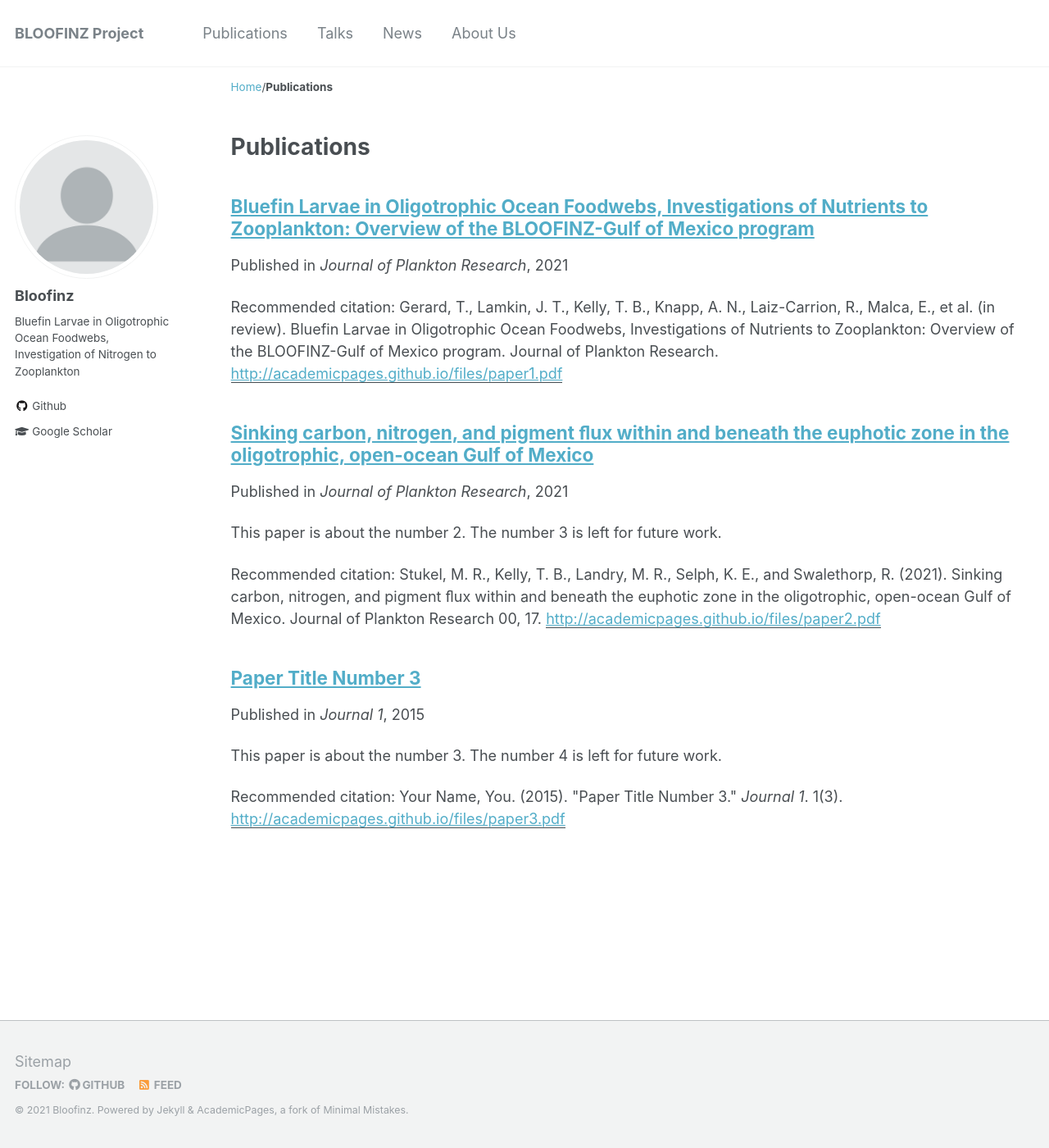
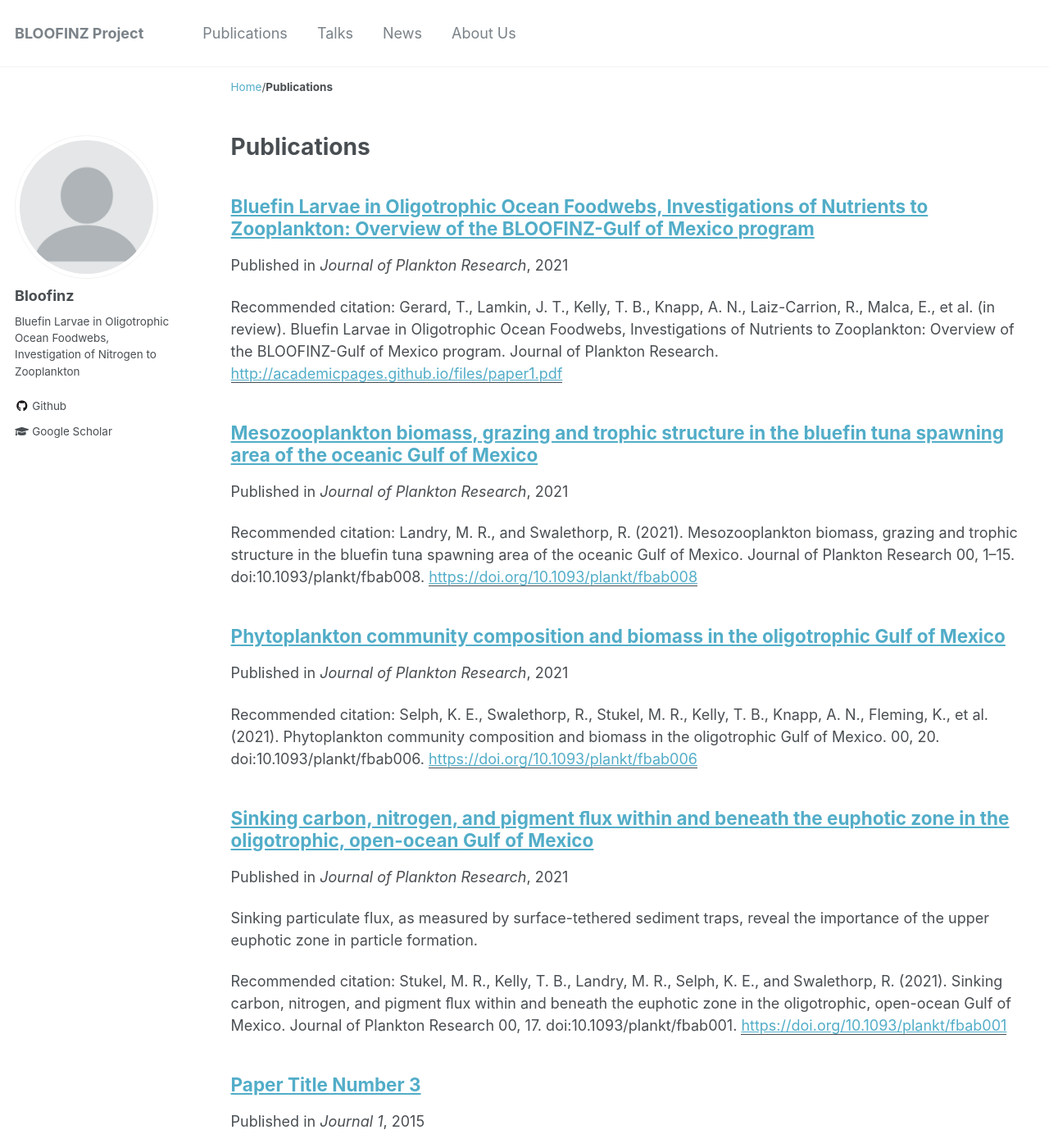
Before and after one commit to bloofinz/bloofinz.github.io, a Jekyll site: the page built from _pages/publications.md, in a window 1280 px wide and 1400 px high. Shown: the whole window at 82% size. Built offline with Jekyll 4.4.1, drawn with Linux system fonts in a browser that asks for light colours.

Commit message:
Add pubs

```diff
--- a/_publications/2021-gerard.md
+++ b/_publications/2021-gerard.md
@@ -8,8 +8,9 @@ venue: 'Journal of Plankton Research'
 paperurl: 'http://academicpages.github.io/files/paper1.pdf'
 citation: 'Gerard, T., Lamkin, J. T., Kelly, T. B., Knapp, A. N., Laiz-Carrion, R., Malca, E., et al. (in review). Bluefin Larvae in Oligotrophic Ocean Foodwebs, Investigations of Nutrients to Zooplankton:  Overview of the BLOOFINZ-Gulf of Mexico program. Journal of Plankton Research.'
 ---
-This paper is about the number 1. The number 2 is left for future work.
+The introduction manuscript to the BLOOFINZ project in the Gulf of Mexico (BLOOFINZ-GOM), it reviews the methodology and principle outcomes of the two-year field campaign and sets the stage for a special issue in *Journal of Plankton Research*.
 
+Abstract
+---
+Western Atlantic bluefin tuna (ABT) undertake long-distance migrations from rich feeding grounds in the North Atlantic to spawn in oligotrophic waters of the Gulf of Mexico (GoM).  Stock recruitment is strongly affected by interannual variability in the physical features associated with larvae, but the biogeochemical and food-web properties of preferred habitat, the outer edges of anticyclonic loop eddies , are unknown.  Here, we describe the goals, physical context, design and major findings of an end-to-end, process-oriented study conducted during peak ABT spawning in May 2017 and 2018.  Loop eddy edges in the oceanic GoM were surveyed for larvae, and five multi-day lagrangian experiments (cycles) measured hydrography and nutrients; biomass and composition of the plankton community from bacteria to zooplankton; phytoplankton nutrient uptake, productivity, new production and growth rates; micro- and mesozooplankton grazing; particle export profiles; and ABT larval feeding and growth rates.  In addition to providing a general introduction to the BLOOFINZ-GoM project (Bluefin Larvae in Oligotrophic Ocean Foodwebs, Investigation of Nitrogen to Zooplankton), we highlight the specific finding, based on water-parcel backtracking, that a strong connection to and lateral transport from the continental slope region may be a key determinant of the available eddy edge habitat most utilized by larvae.
 [Download paper here](http://academicpages.github.io/files/paper1.pdf)
-
-Recommended citation: Gerard, T., Lamkin, J. T., Kelly, T. B., Knapp, A. N., Laiz-Carrion, R., Malca, E., et al. (in review). Bluefin Larvae in Oligotrophic Ocean Foodwebs, Investigations of Nutrients to Zooplankton:  Overview of the BLOOFINZ-Gulf of Mexico program. Journal of Plankton Research.
--- /dev/null
+++ b/_publications/2021-landry.md
@@ -0,0 +1,17 @@
+---
+title: "Mesozooplankton biomass, grazing and trophic structure in the bluefin tuna spawning area of the oceanic Gulf of Mexico"
+collection: publications
+permalink: /publication/2021-landry
+excerpt: ''
+date: 2021-03-10
+venue: 'Journal of Plankton Research'
+paperurl: 'https://doi.org/10.1093/plankt/fbab008'
+citation: 'Landry, M. R., and Swalethorp, R. (2021). Mesozooplankton biomass, grazing and trophic structure in the bluefin tuna spawning area of the oceanic Gulf of Mexico. Journal of Plankton Research 00, 1–15. doi:10.1093/plankt/fbab008.'
+---
+
+Abstract
+---
+We investigated size-fractioned biomass, isotopes and grazing of mesozooplankton communities in the larval habitat of Atlantic bluefin tuna (ABT) in the oceanic Gulf of Mexico (GoM) during the peak spawning month of May. Euphotic-zone biomass ranged from 101 to 513 mg C m−2 during the day and 216 to 798 mg C m−2 at night. Grazing varied from 0.1 to 1.0 mg Chla m−2 d−1, averaging 1–3% of phytoplankton Chla consumed d−1. Carnivorous taxa dominated the biomass of > 1-mm zooplankton (78% day; 60% night), while only 13% of smaller zooplankton were carnivores. δ15N enrichment between small and large sizes indicates a 0.5–0.6 trophic-step difference. Although characteristics of GoM zooplankton are generally similar to those of remote oligotrophic subtropical regions, zooplankton stocks in the ABT larval habitat are disproportionately high relative to primary production, compared with HOT and BATS averages. Growth-grazing balances for phytoplankton were resolved with a statistically insignificant residual, and trophic fluxes from local productivity were sufficient to satisfy C demand of suspension feeding mesozooplankton. While carnivore C demand was met by local processes in the central GoM, experiments closer to the coastal margin suggest the need for a lateral subsidy of zooplankton biomass to the oceanic region.
+
+
+[Download paper here](https://doi.org/10.1093/plankt/fbab008)
--- /dev/null
+++ b/_publications/2021-selph.md
@@ -0,0 +1,17 @@
+---
+title: "Phytoplankton community composition and biomass in the oligotrophic Gulf of Mexico"
+collection: publications
+permalink: /publication/2021-selph
+excerpt: ''
+date: 2021-03-08
+venue: 'Journal of Plankton Research'
+paperurl: 'https://doi.org/10.1093/plankt/fbab006'
+citation: 'Selph, K. E., Swalethorp, R., Stukel, M. R., Kelly, T. B., Knapp, A. N., Fleming, K., et al. (2021). Phytoplankton community composition and biomass in the oligotrophic Gulf of Mexico. 00, 20. doi:10.1093/plankt/fbab006.'
+---
+
+Abstract
+---
+Biomass and composition of the phytoplankton community were investigated in the deep-water Gulf of Mexico (GoM) at the edges of Loop Current anticyclonic eddies during May 2017 and May 2018. Using flow cytometry, high-performance liquid chromatography pigments and microscopy, we found euphotic zone integrated chlorophyll a of ~10 mg m−2 and autotrophic carbon ranging from 463 to 1268 mg m−2, dominated by picoplankton (<2 μm cells). Phytoplankton assemblages were similar to the mean composition at the Bermuda Atlantic Time-series Study site, but differed from the Hawaii Ocean Times-series site. GoM phytoplankton biomass was ~2-fold higher at the deep chlorophyll maximum (DCM) relative to the mixed layer (ML). Prochlorococcus and prymnesiophytes were the dominant taxa throughout the euphotic zone; however, other eukaryotic taxa had significant biomass in the DCM. Shallower DCMs were correlated with more prymnesiophytes and prasinophytes (Type 3) and reduced Prochlorococcus. These trends in ML and DCM taxonomic composition likely reflect relative nutrient supply—with ML populations relying on remineralized ammonium as a nitrogen source, and the taxonomically diverse DCM populations using more nitrate. These spatially separated phytoplankton communities represent different pathways for primary production, with a dominance of picoplankton in the ML and more nano- and microplankton at the DCM.
+
+
+[Download paper here](https://doi.org/10.1093/plankt/fbab006)
--- a/_publications/2021-stukel.md
+++ b/_publications/2021-stukel.md
@@ -2,14 +2,16 @@
 title: "Sinking carbon, nitrogen, and pigment ﬂux within and beneath the euphotic zone in the oligotrophic, open-ocean Gulf of Mexico"
 collection: publications
 permalink: /publication/2021-stukel
-excerpt: 'This paper is about the number 2. The number 3 is left for future work.'
-date: 2021-03-01
+excerpt: 'Sinking particulate flux, as measured by surface-tethered sediment traps, reveal the importance of the upper euphotic zone in particle formation.'
+date: 2021-01-05
 venue: 'Journal of Plankton Research'
-paperurl: 'http://academicpages.github.io/files/paper2.pdf'
-citation: 'Stukel, M. R., Kelly, T. B., Landry, M. R., Selph, K. E., and Swalethorp, R. (2021). Sinking carbon, nitrogen, and pigment ﬂux within and beneath the euphotic zone in the oligotrophic, open-ocean Gulf of Mexico. Journal of Plankton Research 00, 17.'
+paperurl: 'https://doi.org/10.1093/plankt/fbab001'
+citation: 'Stukel, M. R., Kelly, T. B., Landry, M. R., Selph, K. E., and Swalethorp, R. (2021). Sinking carbon, nitrogen, and pigment ﬂux within and beneath the euphotic zone in the oligotrophic, open-ocean Gulf of Mexico. Journal of Plankton Research 00, 17. doi:10.1093/plankt/fbab001.'
 ---
-This paper is about the number 2. The number 3 is left for future work.
 
-[Download paper here](http://academicpages.github.io/files/paper2.pdf)
+Abstract
+---
+During two cruises in the oligotrophic oceanic Gulf of Mexico, we deployed sediment traps at three depths: center of the euphotic zone (EZ) (60 m), base of the EZ (117–151 m), and in the twilight zone (231 m). Organic carbon export declined with depth from 6.4 to 4.6 to 2.4 mmol C m−2 d−1, suggesting that net particle production was concentrated in the upper EZ. Net primary production varied from 24 to 29 mmol C m−2 d−1, slightly more than half in the upper EZ. Export ratios varied from 11 to 25%. Trap measurements of chlorophyll and phaeopigments allowed us to quantify fluxes of fresh phytoplankton and herbivorous fecal pellets, respectively, which were both minor contributors to total flux, although their contributions varied with depth. Phytoplankton flux was more important from the upper to lower EZ; fecal pellets were more important at the EZ base and below. C:N elemental ratios and 13C and 15N isotope analyses indicated particle transformations within and beneath the EZ. 234Th-238U disequilibrium measurements varied, likely reflecting the mixing of water from multiple regions over the ~month-long time-scale of 234Th. Our results highlight the complexity of the biological carbon pump in oligotrophic regions.
 
-Recommended citation: Stukel, M. R., Kelly, T. B., Landry, M. R., Selph, K. E., and Swalethorp, R. (2021). Sinking carbon, nitrogen, and pigment ﬂux within and beneath the euphotic zone in the oligotrophic, open-ocean Gulf of Mexico. Journal of Plankton Research 00, 17.
+
+[Download paper here](https://doi.org/10.1093/plankt/fbab001)
```
